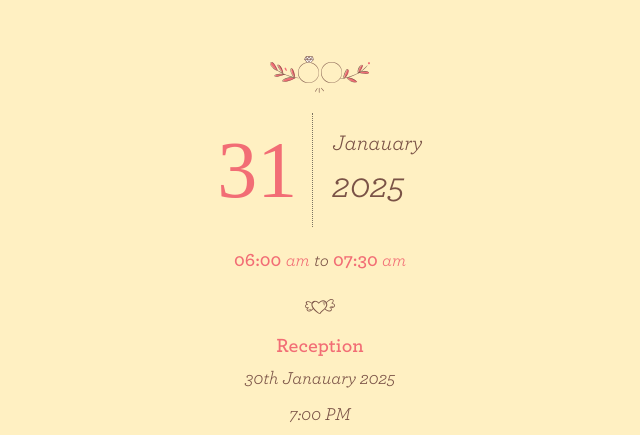
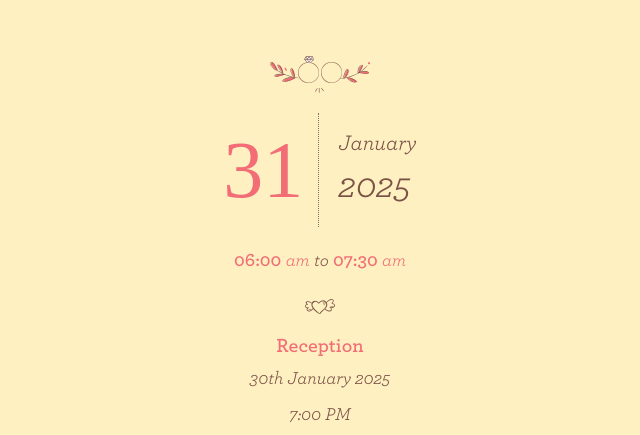
Before and after one commit to hemadrichalla/invitation1, a plain HTML site: page index.html in a window 1280 px wide. Shown: the part 933-1368 px from the top of the page, without its empty margins (320-960 px from the left). Drawn offline with nearby package versions, Linux system fonts and the light colour scheme; a web font is replaced by a local one.

Commit message:
Update index.html

```diff
--- a/index.html
+++ b/index.html
@@ -61,7 +61,7 @@
         <div class="event-date">
           <div class="date">31</div>
           <div class="month-year">
-            <div class="month">Janauary</div>
+            <div class="month">January</div>
             <div class="year">2025</div>
           </div>
         </div>
@@ -79,7 +79,7 @@
 		<img src="./images/heart2.png" class="img-heart-wings" alt="Heart with wings">
           <h4 class="place">Reception</h4>
           <div class="address">
-            <p>30th Janauary 2025</p>
+            <p>30th January 2025</p>
             <p>7:00 PM</p>
           </div>
 		   <a href="https://www.google.com/calendar/render?action=TEMPLATE&text=Hemadri+and+Soniya+Marriage&location=Smt+Sri+Hari+Gopala+Kalyanamandapam&dates=20250130T133000Z%2F20250131T023000Z"
```
